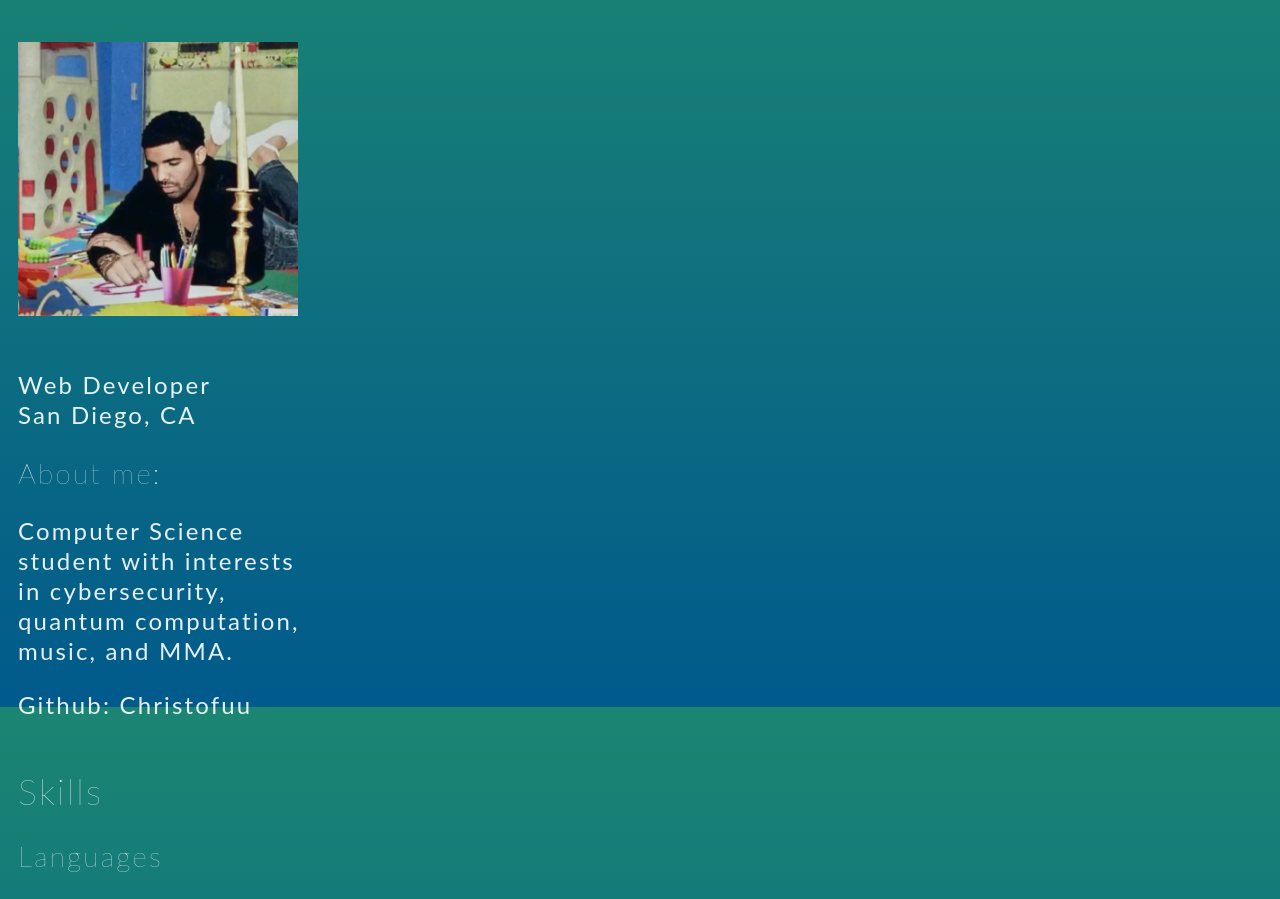
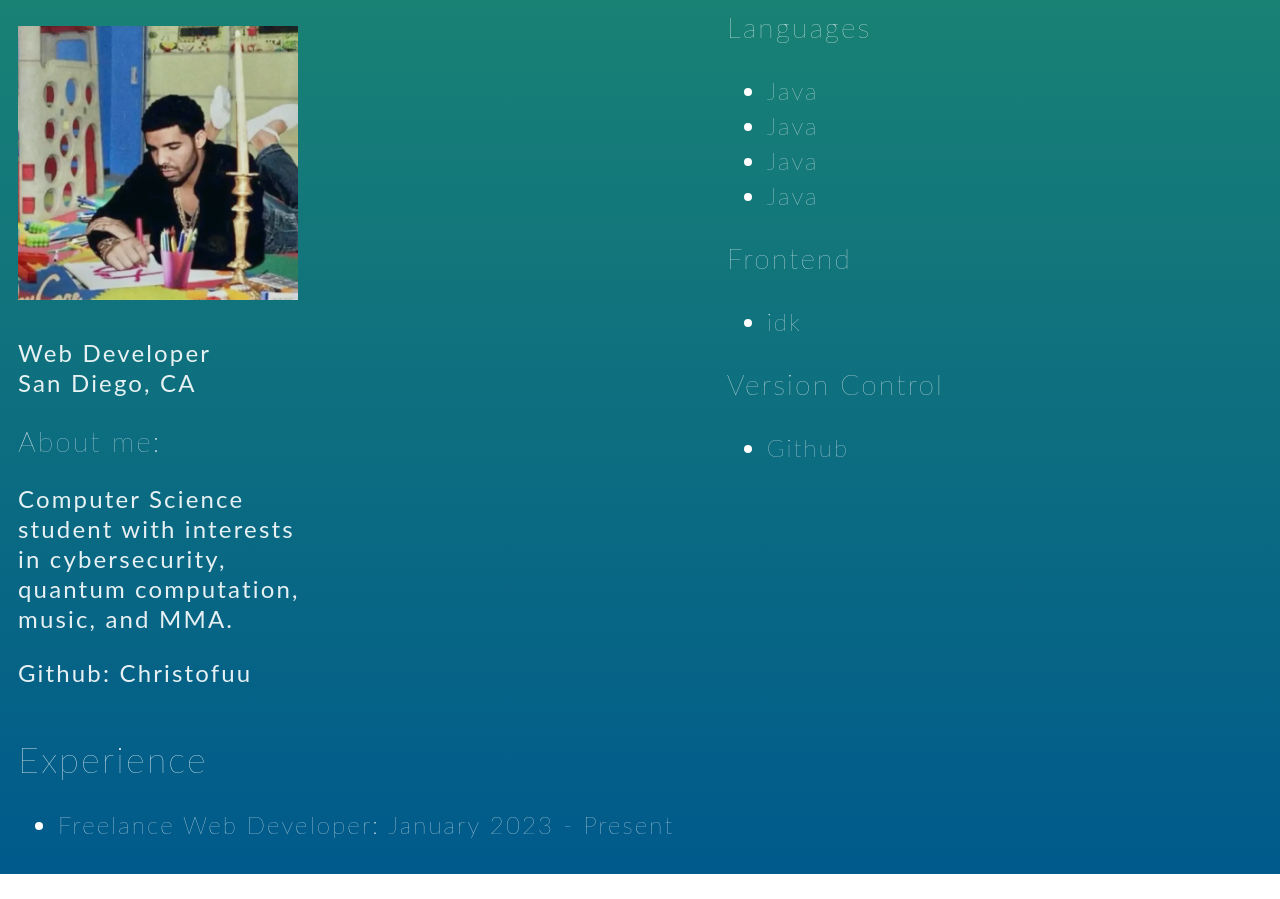
Before and after one commit to Christofuu/Portfolio, a plain HTML site: page portfolio.html in a window 1280 px wide. Shown: the part 93-992 px from the top of the page. After the commit the page ends 967 px from the top, so only its background shows below. Drawn offline with Linux system fonts and the light colour scheme.

Commit message:
add gradient and better formatting

```diff
--- a/portfolio.html
+++ b/portfolio.html
@@ -6,16 +6,16 @@
         <title>Chris' Website</title>
         <link href="styles.css" rel="stylesheet"/>
     </head>
-    <body class="bodyClass">
-        <div class="nameAndPicture">
+    <body>
+        <div class="bio">
             <h1 class="name">Christopher Dove</h1>
             <p><img src="IMG_9009.jpg"></p>
-        </div>
-        <div class="aboutMe">
-            <p>Web Developer<br>San Diego, CA</p>
-            <h3>About me:</h3>
-            <p>Computer Science student with interests in cybersecurity, quantum computation, music, and MMA.</p>
-            <p>Github: Christofuu</p>
+            <div class="aboutMe">
+                <p>Web Developer<br>San Diego, CA</p>
+                <h3>About me:</h3>
+                <p>Computer Science student with interests in cybersecurity, quantum computation, music, and MMA.</p>
+                <p>Github: Christofuu</p>
+            </div>
         </div>
         <div class="skills">
             <h2>Skills</h2>
@@ -27,7 +27,21 @@
                     <li>Java</li>
                     <li>Java</li>
                 </ul>
+                <h3>Frontend</h3>
+                <ul>
+                    <li>idk</li>
+                </ul>
+                <h3>Version Control</h3>
+                <ul>
+                    <li>Github</li>
+                </ul>
             </div>
+        </div>
+        <div class="experience">
+            <h2>Experience</h2>
+            <ul>
+                <li>Freelance Web Developer: January 2023 - Present</li>
+            </ul>
         </div>
     </body>
 </html>
--- a/styles.css
+++ b/styles.css
@@ -1,24 +1,32 @@
+
 body {
-/* position: absolute; */
-background: -webkit-linear-gradient(270deg, #1C8572 0%, #005A8C 100%);
-background-blend-mode: screen;
-mix-blend-mode: normal;
+    background: linear-gradient(to bottom, #1C8572, #005A8C 100%);
+    background-size: 100%;
+    background-repeat: no-repeat;
+    background-blend-mode: screen;
+    background-attachment: scroll;
+    mix-blend-mode: normal;
+    display:flex;
+    flex-flow: row wrap;
+    align-items:flex-start;
+    justify-content: space-evenly;
+    flex: 1 1 100;
 }
 
-.bodyClass {
-    display:flex;
-    flex-flow: column wrap;
-    justify-content: center;
-    align-items: flex-start;
+body:before {
+    content:'';
+	position: fixed;
+	top: 0;
+	bottom: 0;
+	width: 100%;
+    height: 100%;
+	z-index: -1;
+	background: linear-gradient(to right bottom, #1C8572, 0.2, #005A8C 75%);
+    background-attachment: scroll;
 }
 
 html {
-    height: 100vh;
-}
-
-.nameAndPicture {
-    display: flex;
-    flex-direction: column;
+   margin: 0;
 }
 
 .name {
@@ -44,8 +52,12 @@ img {
     padding: 10px;
 }
 
+.bio {
+    flex-grow: 1;
+}
+
 .aboutMe {
-    width: 289px;
+    width: 290px;
     margin-left: 10px;
 
     font-family: 'Lato';
@@ -74,6 +86,7 @@ img {
     line-height: 35px;
     letter-spacing: 0.09em;
     padding-left: 10px;
+    flex-grow: 1;
 
     color: #FFFFFF;
 }
@@ -82,6 +95,19 @@ img {
     font-weight: 100;
 }
 
-.languages {
-    /* padding-top: 45px; */
+.experience {
+    font-family: 'Lato';
+    font-style: normal;
+    font-weight: 100;
+    font-size: 24px;
+    line-height: 35px;
+    letter-spacing: 0.09em;
+    padding-left: 10px;
+    flex-grow: 1;
+
+    color: #FFFFFF;
 }
+
+.experience h2 {
+    font-weight: 100;
+}
```
